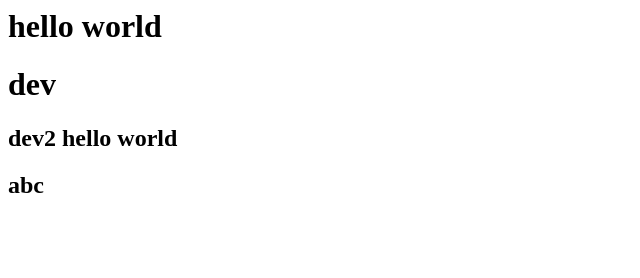
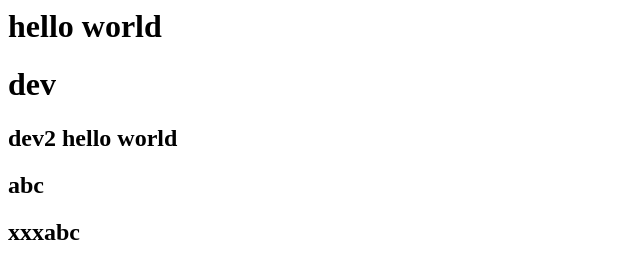
Before and after one commit to wilmosfang/test, a plain HTML site: page index.html in a window 1280 px wide. Shown: the whole page, without its empty margins (0-640 px from the left). Drawn offline with Linux system fonts and the light colour scheme.

Commit message:
modify index

```diff
--- a/index.html
+++ b/index.html
@@ -2,3 +2,4 @@
 <h1>dev</h1>
 <h2>dev2 hello world</h2>
 <h2>abc</h2>
+<h2>xxxabc</h2>
```
